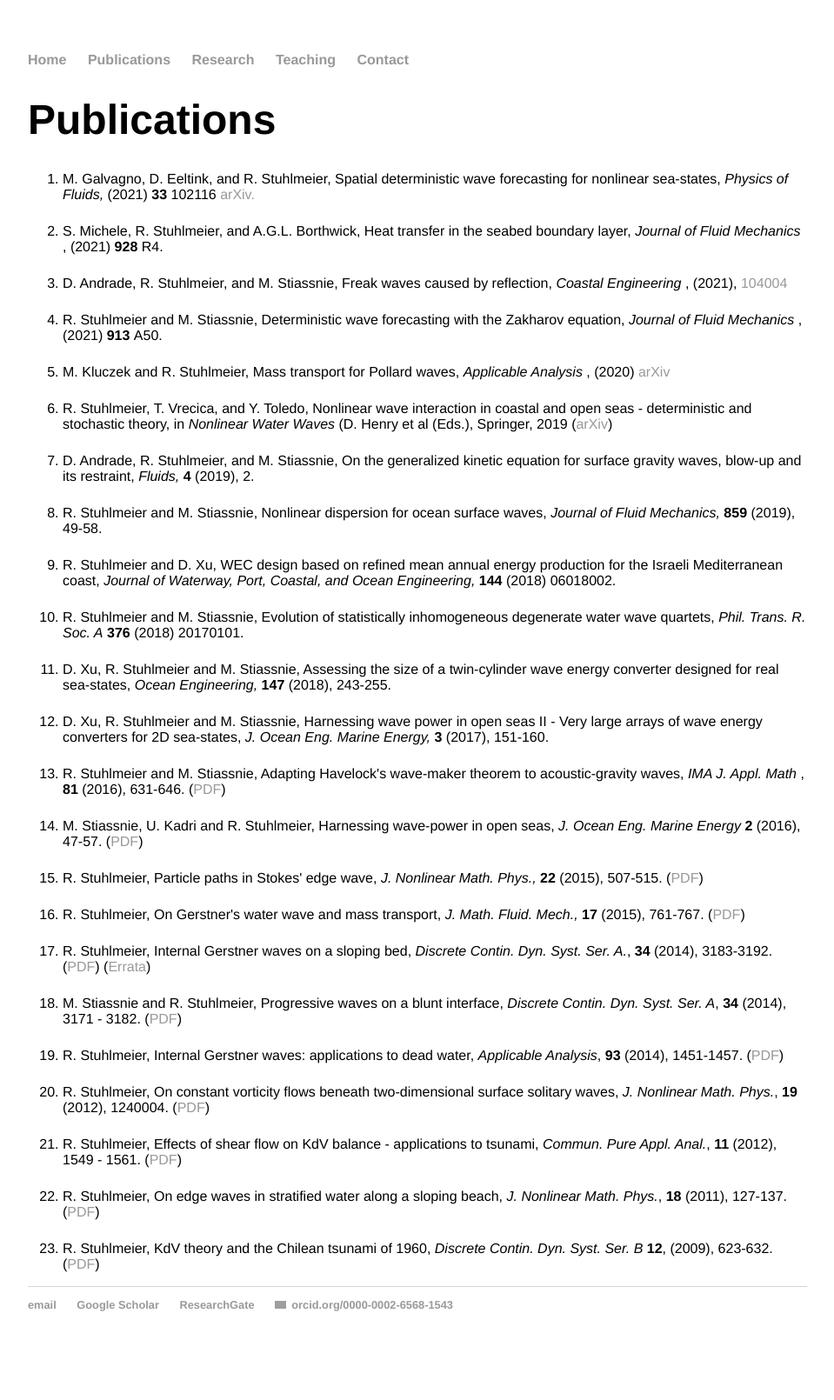
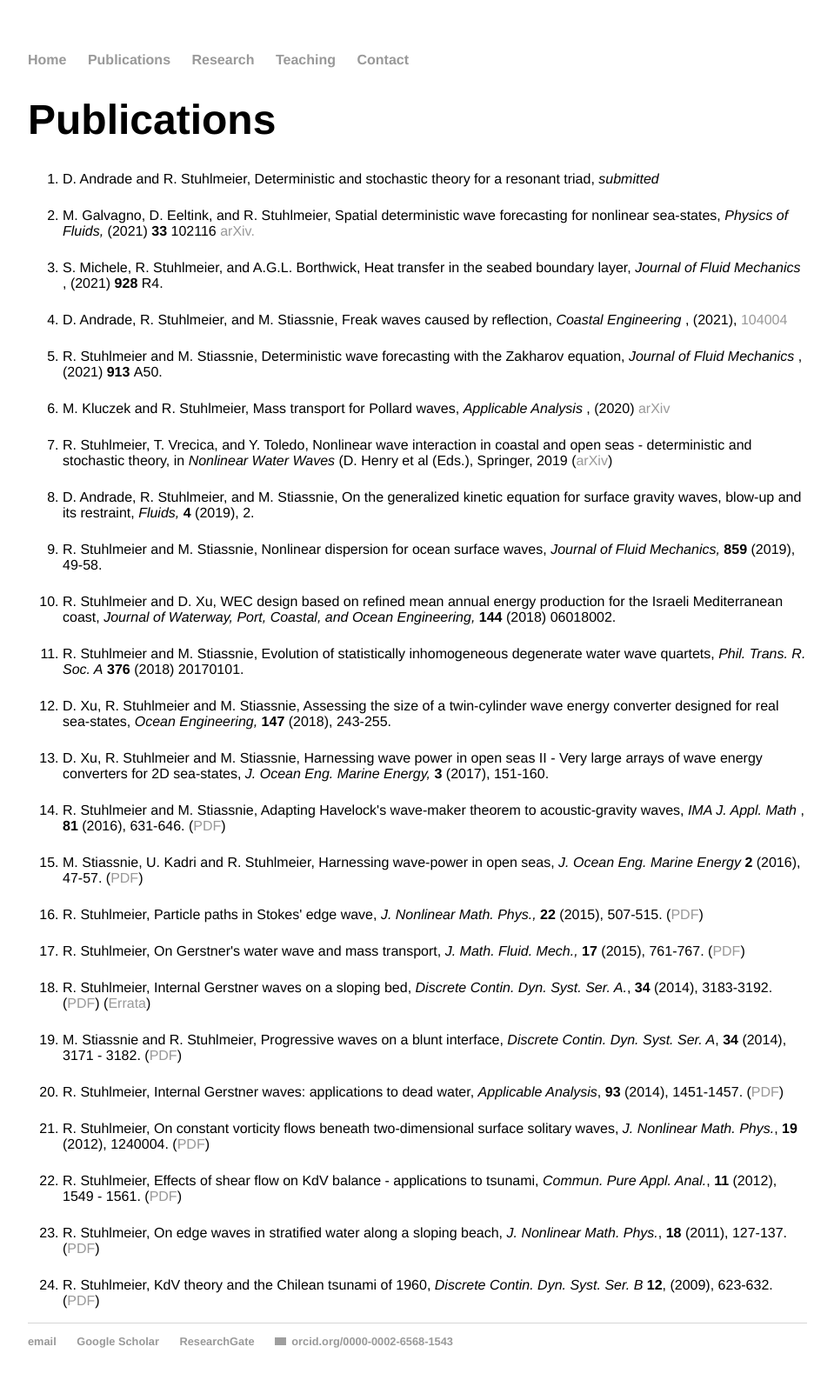
Before and after one commit to rstuhlmeier/rstuhlmeier.github.io, a Jekyll site: the page built from publications/index.html, in a window 1280 px wide. Shown: the whole page at 87% size, without its empty margins (160-1119 px from the left). Built offline with Jekyll 4.4.1, drawn with Linux system fonts in a browser that asks for light colours; before the commit the page ends 1568 px from its top, so only the background shows below that; grey boxes are pictures that could not be loaded.

Commit message:
Added 3WE paper submission

```diff
--- a/publications/index.html
+++ b/publications/index.html
@@ -6,6 +6,8 @@ title: Raphael Stuhlmeier - Publications
 
 <h1>Publications</h1>
 <ol>
+  <li> D. Andrade and R. Stuhlmeier, Deterministic and stochastic theory for a resonant triad, <em>submitted</em></li>
+  <p>
   <li> M. Galvagno, D. Eeltink, and R. Stuhlmeier, Spatial deterministic wave forecasting for nonlinear sea-states, <em> Physics of Fluids,</em> (2021) <b>33</b> 102116  <a href="https://arxiv.org/abs/2108.09237">arXiv.</a></li>
   <p>
   <li> S. Michele, R. Stuhlmeier, and A.G.L. Borthwick, Heat transfer in the seabed boundary layer, <em> Journal of Fluid Mechanics </em>, (2021) <b> 928 </b> R4.</li>
```
